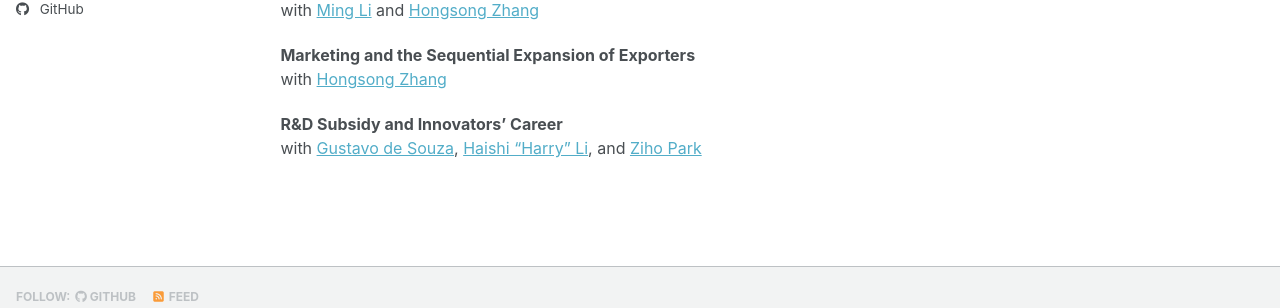
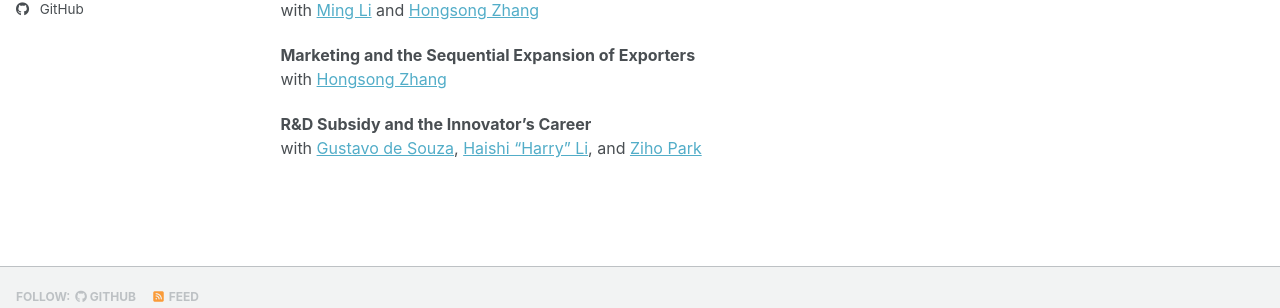
Before and after one commit to xuanyi-jin/xuanyi-jin.github.io, a Jekyll site: the page built from _pages/research.md, in a window 1280 px wide and 900 px high, scrolled down 168 px. Shown: the part 534-842 px from the top of the window. Built offline with Jekyll 4.4.1, drawn with Linux system fonts in a browser that asks for light colours; a style sheet for code colours, icons or effects is not loaded.

Commit message:
Use singular form in R&D subsidy project title
Co-Authored-By: Claude Fable 5 <noreply@anthropic.com>

```diff
--- a/_pages/research.md
+++ b/_pages/research.md
@@ -62,5 +62,5 @@ with [Ming Li](https://sites.google.com/view/mingli1) and [Hongsong Zhang](https
 **Marketing and the Sequential Expansion of Exporters**
 with [Hongsong Zhang](https://hongsongzhang.weebly.com/)
 
-**R&D Subsidy and Innovators' Career**
+**R&D Subsidy and the Innovator's Career**
 with [Gustavo de Souza](https://gustavodesouza.net), [Haishi "Harry" Li](https://sites.google.com/view/haishi-harry-li), and [Ziho Park](https://sites.google.com/view/zihopark)
```
